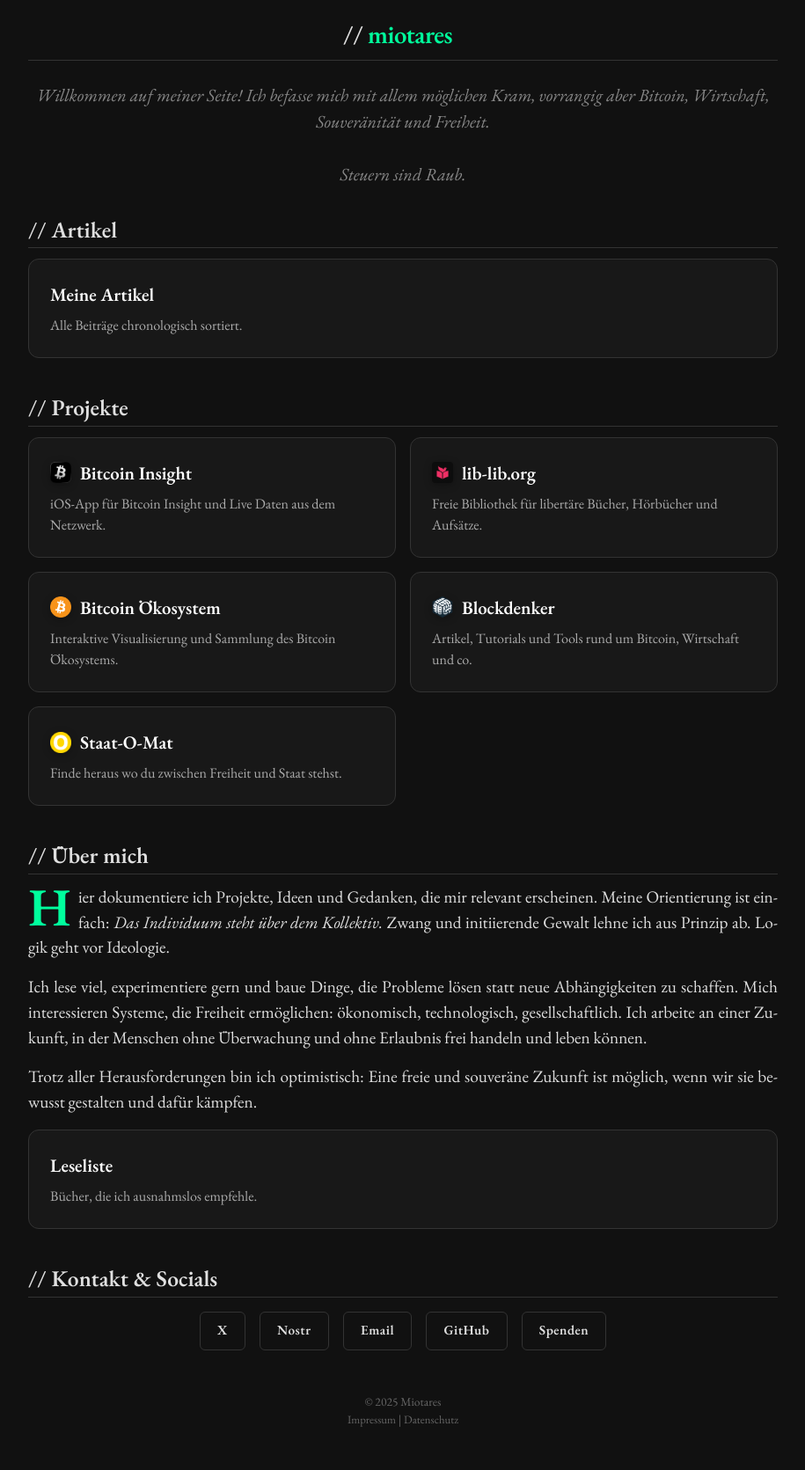
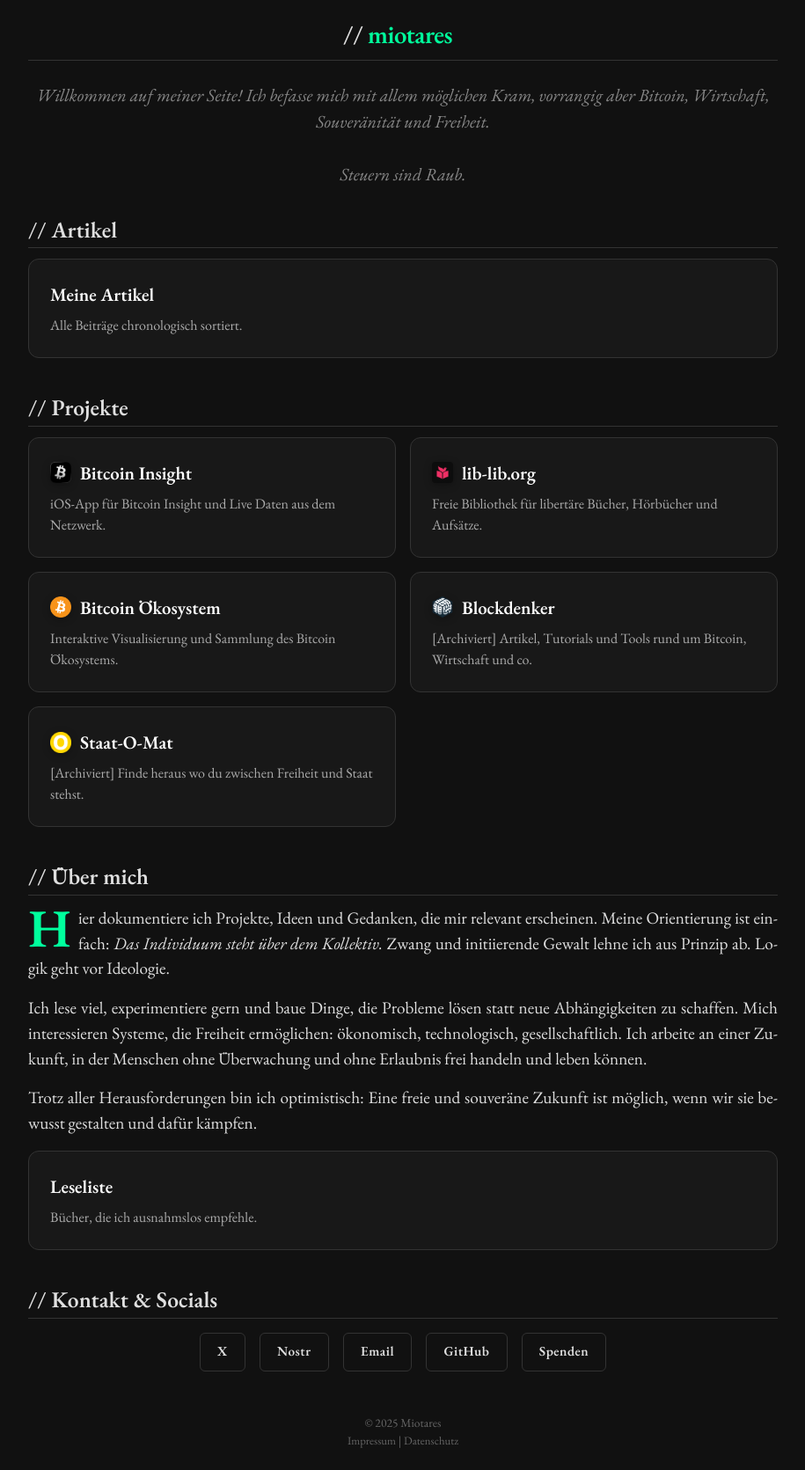
Before and after one commit to Miotares/miotares, a Jekyll site: the page built from index.html, in a window 1280 px wide. Shown: the whole page at 88% size, without its empty margins (182-1097 px from the left). Built offline with Jekyll 4.4.1, drawn with Linux system fonts in a browser that asks for light colours; before the commit the page ends 1647 px from its top, so only the background shows below that.

Commit message:
Update index.html

```diff
--- a/index.html
+++ b/index.html
@@ -108,19 +108,20 @@ layout: none
                     </div>
                     <span class="description">Interaktive Visualisierung und Sammlung des Bitcoin Ökosystems.</span>
                 </a>
-                <a href="https://blockdenker.de/" class="project-link" target="_blank">
+                <a href="https://blockdenker.miotares.com/" class="project-link" target="_blank">
                     <div class="project-title">
                         <img src="assets/icon-blockdenker.png" alt="Blockdenker Logo" class="project-logo">
                         Blockdenker
                     </div>
-                    <span class="description">Artikel, Tutorials und Tools rund um Bitcoin, Wirtschaft und co.</span>
+                    <span class="description">[Archiviert] Artikel, Tutorials und Tools rund um Bitcoin, Wirtschaft und
+                        co.</span>
                 </a>
-                <a href="https://staat-o-mat.de/" class="project-link" target="_blank">
+                <a href="https://staat-o-mat.miotares.com/" class="project-link" target="_blank">
                     <div class="project-title">
                         <img src="assets/staat-o-mat.png" alt="Staat-O-Mat" class="project-logo">
                         Staat-O-Mat
                     </div>
-                    <span class="description">Finde heraus wo du zwischen Freiheit und Staat stehst.</span>
+                    <span class="description">[Archiviert] Finde heraus wo du zwischen Freiheit und Staat stehst.</span>
                 </a>
             </div>
         </section>
```
